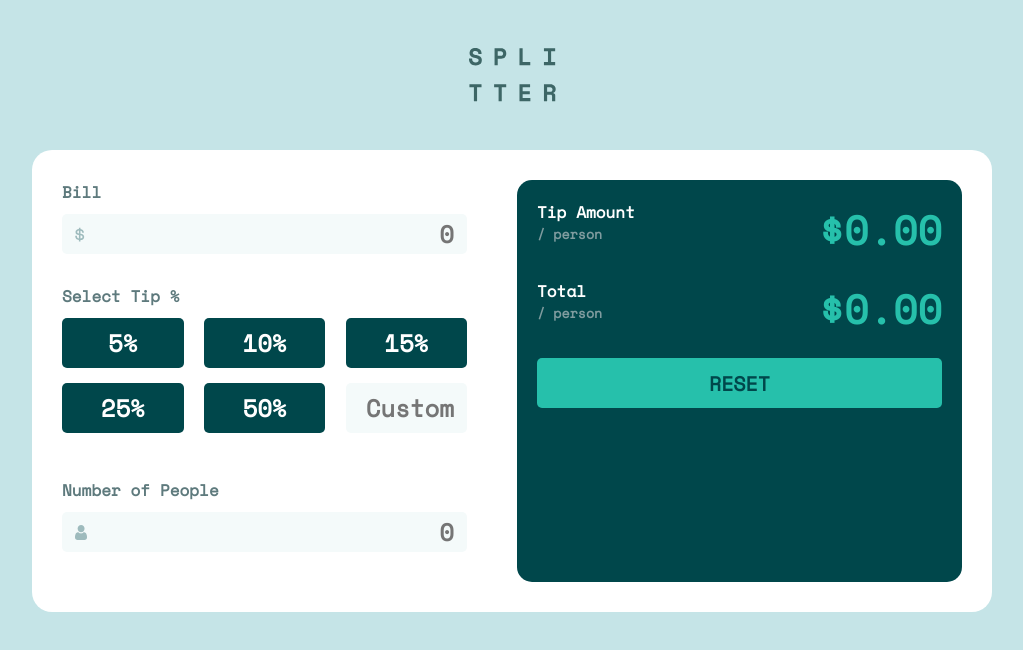
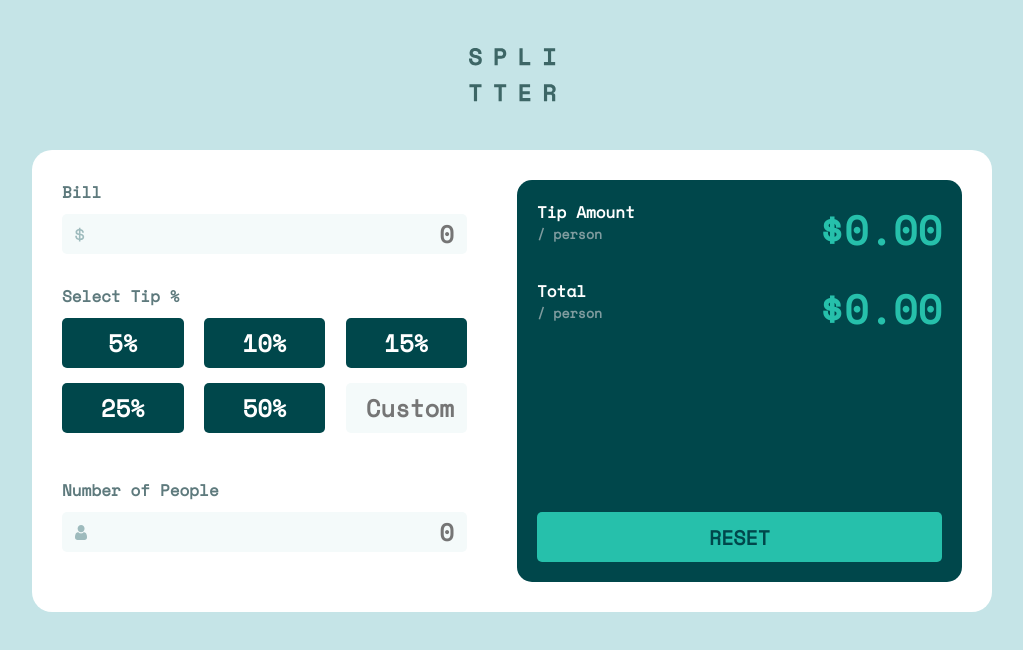
Before and after one commit to sefmadrid/tip-calculator, a React (Create React App) app: page / in a window 1280 px wide. Shown: the top 650 px of the page, without its empty margins (128-1151 px from the left). Built offline with nearby package versions, Linux system fonts and the light colour scheme.

Commit message:
update (TotalSection): Added id in total section component.

```diff
--- a/src/App.js
+++ b/src/App.js
@@ -32,7 +32,7 @@ function App() {
             </div>
             <div id="total">
                 <TotalSection text="Tip Amount" value="0.00"/>
-                <TotalSection text="Total" value="0.00"/>
+                <TotalSection id="total-section" text="Total" value="0.00"/>
                 <button id="reset-button">RESET</button>
             </div>
         </div>
--- a/src/components/TotalSection.js
+++ b/src/components/TotalSection.js
@@ -1,10 +1,10 @@
 import React from 'react';
 
 const TotalSection = ({
-    text, value
+    text, value, id
 }) => {
     return (
-        <div className="total-section">
+        <div id={id ?? ''} className="total-section">
             <span className="text">{text}
                 <small>/ person</small>
             </span>
```
